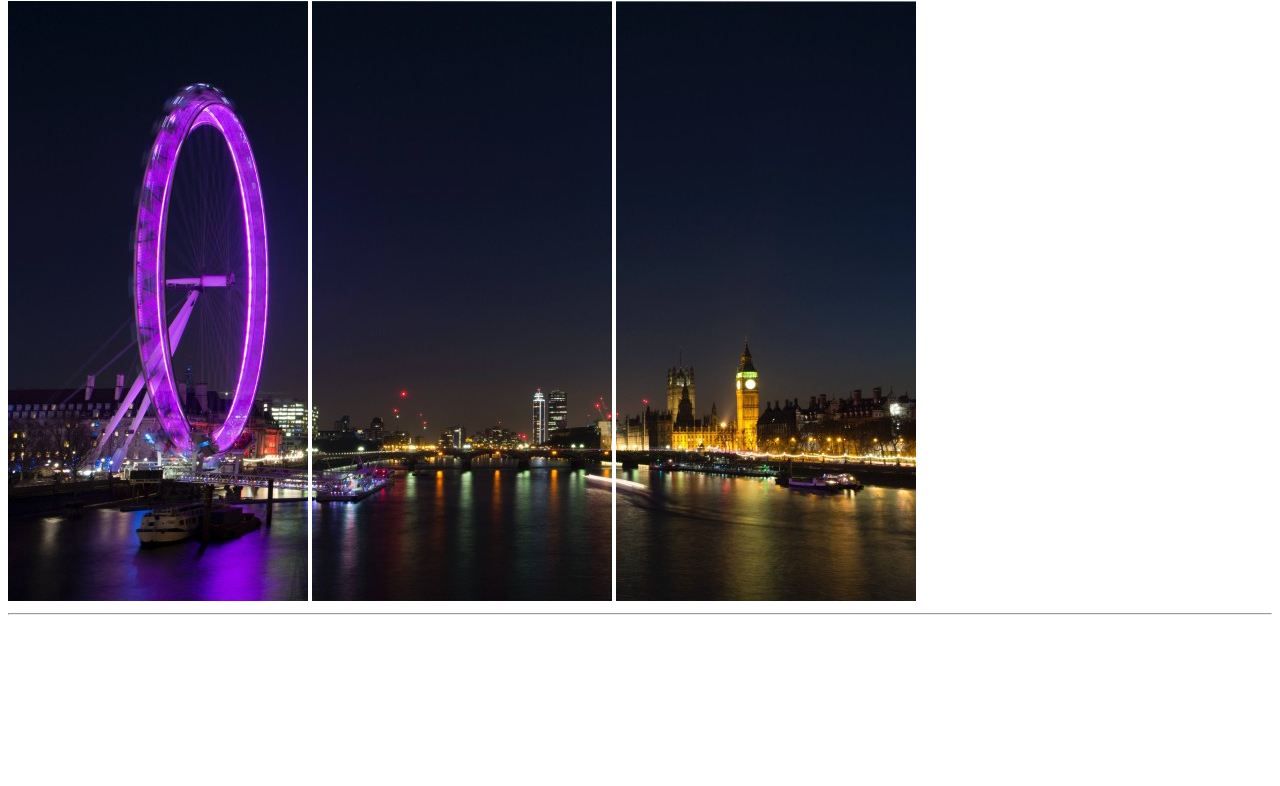
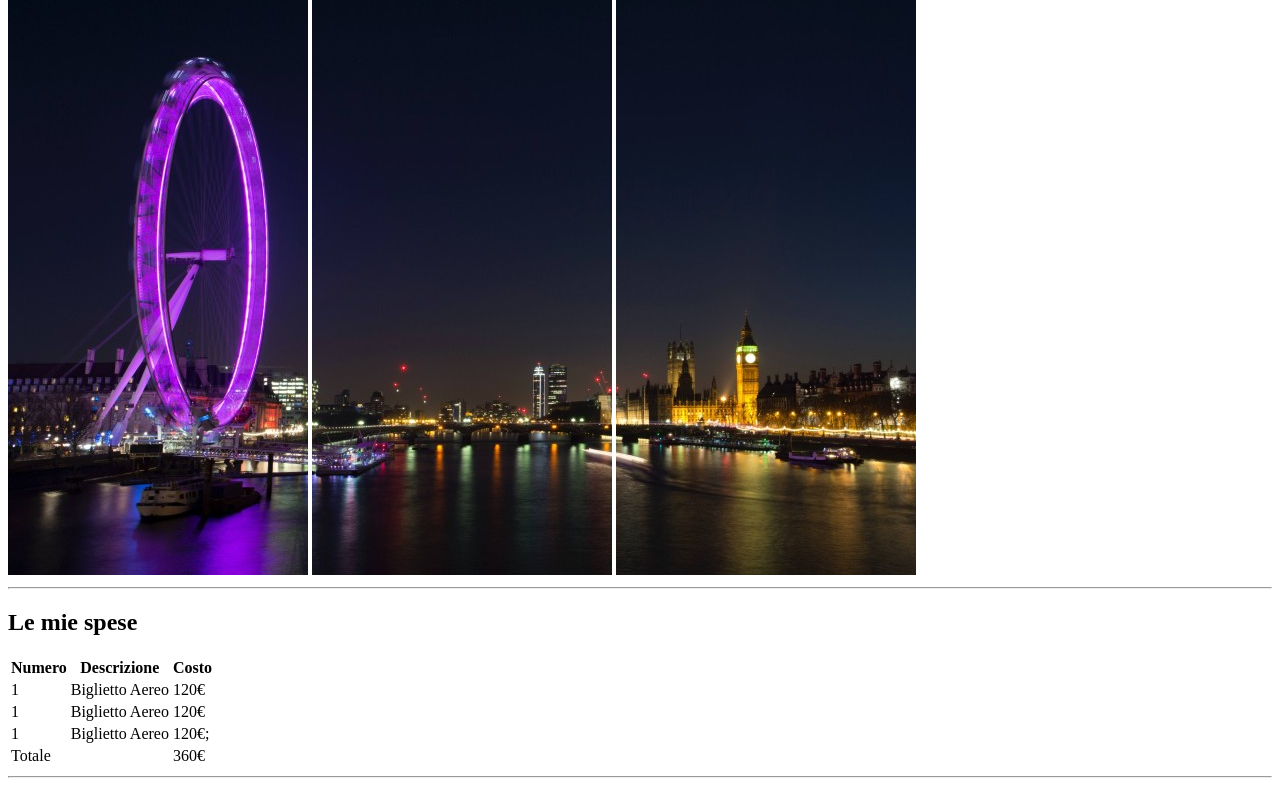
Before and after one commit to cristinagiacobbe/html-london-trip, a plain HTML site: page index.html in a window 1280 px wide. Shown: the part 105-891 px from the top of the page. Before the commit the page ends 800 px from the top, so only its background shows below. Drawn offline with Linux system fonts and the light colour scheme.

Commit message:
Add section My expences

```diff
--- a/index.html
+++ b/index.html
@@ -7,7 +7,7 @@
 </head>
 <body>
 
-<!--Introduction-->>
+<!--Introduction-->
 
     <header>
       <h1>Il mio viaggio a Londra</h1>
@@ -21,7 +21,48 @@
 
 <!-- Stop introduction-->
 
-
+<main>
+    <!--Start section Le mie spese-->
+    <section>
+        <h2>Le mie spese</h2>
+        </h2>
+        <table>
+            <thead>
+                <tr>
+                    <th>Numero</th>
+                    <th>Descrizione</th>
+                    <th>Costo</th>
+                </tr>
+            </thead>
+            <tbody>
+                <tr>
+                    <td>1</td>
+                    <td>Biglietto Aereo</td>
+                    <td>120&euro;</td>
+                </tr>
+                <tr>
+                    <td>1</td>
+                    <td>Biglietto Aereo</td>
+                    <td>120&euro;</td>
+                </tr>
+                <tr>
+                    <td>1</td>
+                    <td>Biglietto Aereo</td>
+                    <td>120&euro;;</td>
+                </tr>
+            </tbody>
+            <tfoot>
+                <tr>
+                    <td>Totale</td>
+                    <td></td>
+                    <td>360&euro;</td>
+                </tr>
+            </tfoot>
+        </table>
+        <hr>
+    </section>
+    <!--End section Le mie spese-->
+</main>
 
 
 
```
